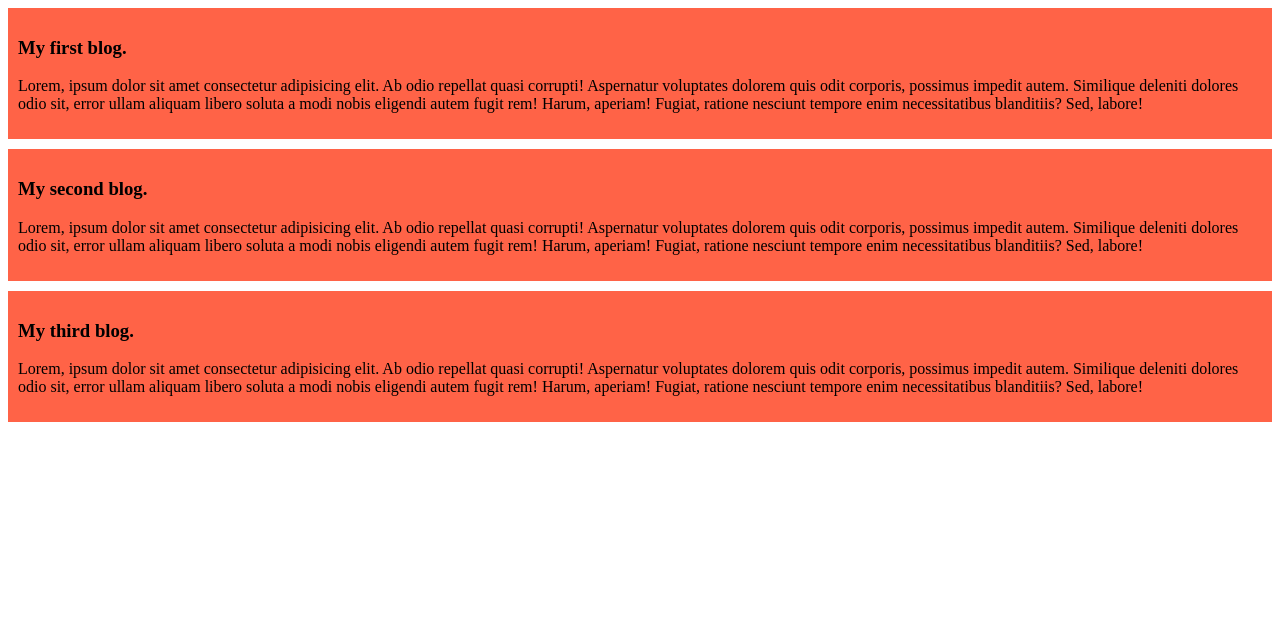
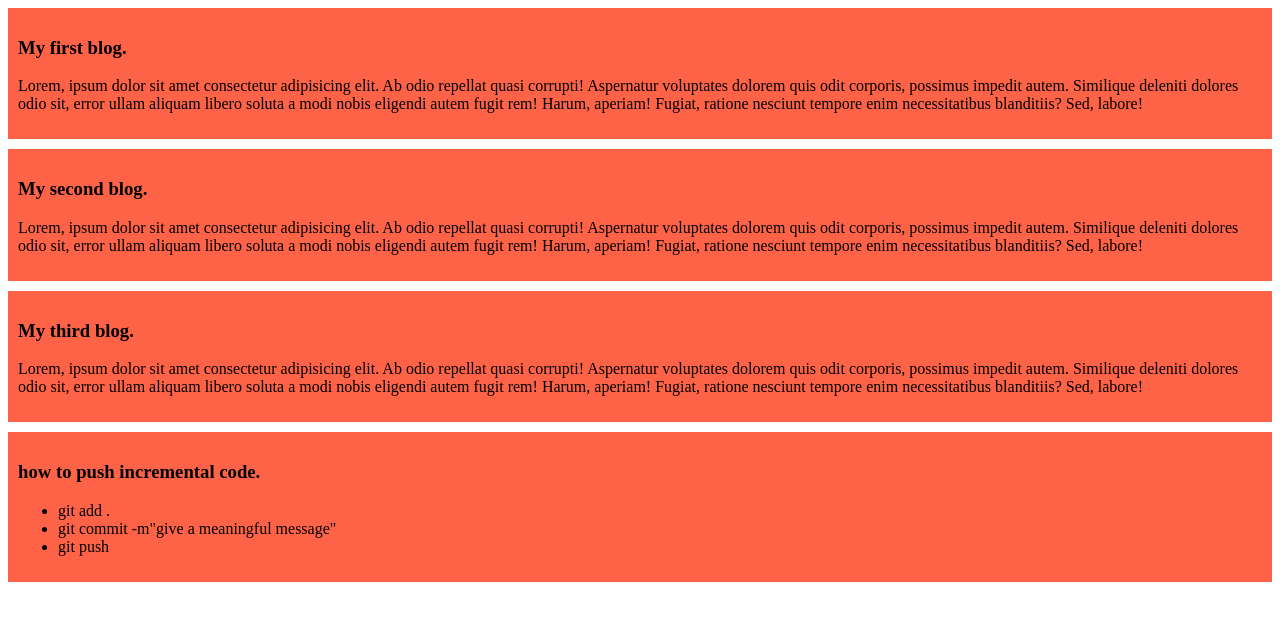
Before and after one commit to ShahriarHossainBiplob/my-simple-website, a plain HTML site: page index.html in a window 1280 px wide. Drawn offline with Linux system fonts and the light colour scheme.

Commit message:
added a list to push incremental code

```diff
--- a/index.html
+++ b/index.html
@@ -19,5 +19,13 @@
    <h3>My third blog.</h3>
    <p>Lorem, ipsum dolor sit amet consectetur adipisicing elit. Ab odio repellat quasi corrupti! Aspernatur voluptates dolorem quis odit corporis, possimus impedit autem. Similique deleniti dolores odio sit, error ullam aliquam libero soluta a modi nobis eligendi autem fugit rem! Harum, aperiam! Fugiat, ratione nesciunt tempore enim necessitatibus blanditiis? Sed, labore!</p>
   </div>
+  <div>
+    <h3>how to push incremental code.</h3>
+    <ul>
+      <li>git add .</li>
+      <li>git commit -m"give a meaningful message"</li>
+      <li>git push</li>
+    </ul>
+  </div>
 </body>
 </html>
```
